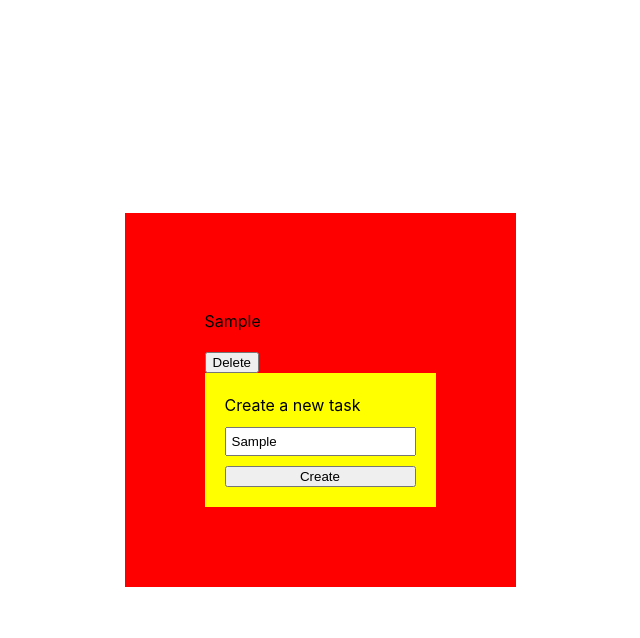
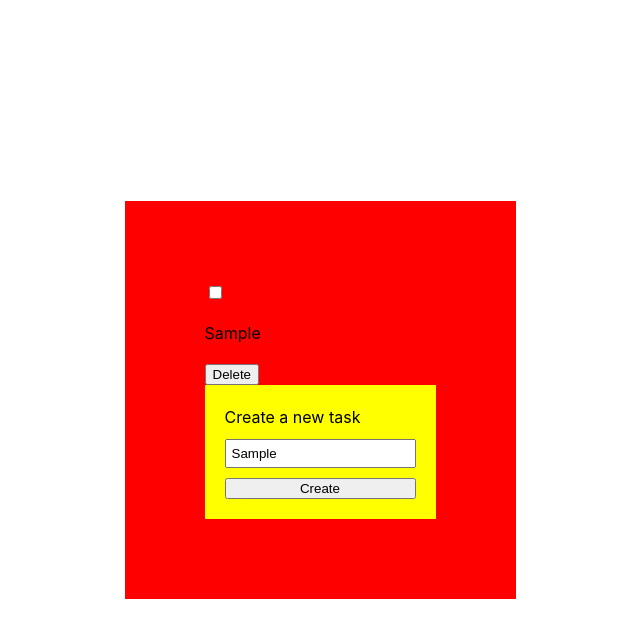
Before and after one commit to N-A-C-H-O/TaskApp, a React app: page / in a window 1280 px wide. Both pictures are taken after typing "Sample" into the empty fields and a click on the button "Create". Shown: the top 638 px of the page, without its empty margins (320-960 px from the left). Built offline with nearby package versions, Linux system fonts and the light colour scheme; the HTML template or start-up script is replaced by a standard one.

Commit message:
feat: add checkbox for isCompleted

```diff
--- a/src/App.tsx
+++ b/src/App.tsx
@@ -4,7 +4,7 @@ function App() {
 
   return (
     <div>
-      <TaskContainer/>
+      <TaskContainer />
     </div>
   )
 }
--- a/src/components/TaskContainer/TaskContainer.tsx
+++ b/src/components/TaskContainer/TaskContainer.tsx
@@ -1,7 +1,7 @@
 import "./TaskContainer.css";
 import TaskForm from "../TaskForm/TaskForm";
 import { useState } from "react";
-import { Task, addTask, deleteTask } from "../../types";
+import { Task, addTask, changeStatus, deleteTask } from "../../types";
 import TaskItem from "../TaskItem/TaskItem";
 
 const TaskContainer = () => {
@@ -9,19 +9,33 @@ const TaskContainer = () => {
 
   const addTask: addTask = (newTask) => {
     setTasksList([...tasksList, newTask]);
-  }
+  };
+
+  const changeStatus: changeStatus = (taskId) => {
+    setTasksList((prevTasksList) => {
+      return prevTasksList.map((task) => {
+        if (task.id === taskId) {
+          return {
+            ...task,
+            isCompleted: !task.isCompleted,
+          };
+        }
+        return task;
+      });
+    });
+  };
 
   const deleteTask: deleteTask = (taskId) => {
     const filter = tasksList.filter((task: Task) => task.id !== taskId);
     setTasksList(filter);
-  }
+  };
 
   return (
     <div className="tasks-container">
       <div className="task-list">
-        {
-          tasksList.map(task => <TaskItem key={task.id} task={task} deleteTask={deleteTask} />)
-        }
+        {tasksList.map((task) => (
+          <TaskItem key={task.id} task={task} deleteTask={deleteTask} changeStatus={changeStatus} />
+        ))}
       </div>
       <TaskForm addTask={addTask} />
     </div>
--- a/src/components/TaskItem/TaskItem.css
+++ b/src/components/TaskItem/TaskItem.css
@@ -0,0 +1,3 @@
+.completed {
+  background-color: yellow;
+}
--- a/src/components/TaskItem/TaskItem.tsx
+++ b/src/components/TaskItem/TaskItem.tsx
@@ -1,11 +1,12 @@
 import "./TaskItem.css";
-import { Task, deleteTask } from "../../types";
+import { Task, changeStatus, deleteTask } from "../../types";
 
-const TaskItem = ({ task, deleteTask }: { task: Task, deleteTask: deleteTask }) => {
+const TaskItem = ({ task, deleteTask, changeStatus }: { task: Task, deleteTask: deleteTask, changeStatus: changeStatus }) => {
 
   return (
     <div className="task" id={task.id}>
-      <p>{task.name}</p>
+      <input type="checkbox" onChange={() => changeStatus(task.id)} />
+      <p className={`${task.isCompleted ? "completed" : ""}`}>{task.name}</p>
       <button onClick={() => deleteTask(task.id)}>Delete</button>
     </div>
   )
--- a/src/types.d.ts
+++ b/src/types.d.ts
@@ -7,3 +7,5 @@ export interface Task {
 export type addTask = (newTask: Task) => void;
 
 export type deleteTask = (taskId: string) => void;
+
+export type changeStatus = (taskId: string) => void;
```
